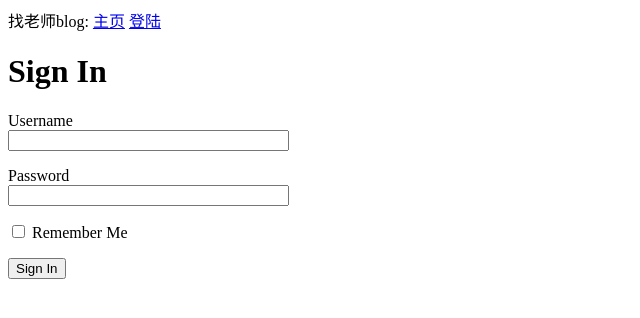
After one commit to Martindu263/flask_website, a Flask app: page /login in a window 1280 px wide. The commit adds this page. Shown: the top 318 px of the page, without its empty margins (0-640 px from the left). Run offline with Flask 2, Linux system fonts and the light colour scheme.

Commit message:
add_login

```diff
--- a/app/__init__.py
+++ b/app/__init__.py
@@ -1,7 +1,9 @@
 #从flask包中导入Flask类
 from flask import Flask
+from config import Config
 #将Flask类的实例赋值给名为 app 的变量，这个实例成为app包的成员
 app = Flask(__name__)
+app.config.from_object(Config)
 
 #从app包中导入模块routes
 from app import routes	#此处在下面是为了避免循环引入
--- /dev/null
+++ b/app/forms.py
@@ -0,0 +1,9 @@
+from flask_wtf import FlaskForm
+from wtforms import StringField,PasswordField,BooleanField,SubmitField
+from wtforms.validators import DataRequired
+
+class LoginForm(FlaskForm):
+	username = StringField('Username', validators=[DataRequired()])
+	password = PasswordField('Password', validators=[DataRequired()])
+	remember_me = BooleanField('Remember Me')
+	submit = SubmitField('Sign In')
--- a/app/routes.py
+++ b/app/routes.py
@@ -1,10 +1,10 @@
 from flask import render_template
 from app import app
+from app.forms import LoginForm
 
-#2个路由
+
 @app.route('/')
 @app.route('/index')
-
 #1个视图函数
 def index():
 	user = {'username': 'Monkey'}
@@ -20,3 +20,8 @@ def index():
 		}
 		]
 	return render_template('index.html', user=user, posts=posts)
+
+@app.route('/login')
+def login():
+	form = LoginForm()#表单实例化对象
+	return render_template('login.html', title='Sign In', form=form)
--- a/app/templates/base.html
+++ b/app/templates/base.html
@@ -10,6 +10,11 @@
 	{% endif %}
 </head>
 <body>
+	<div>
+		找老师blog:
+		<a href="/index">主页</a>
+		<a href="/login">登陆</a>
+	</div>
 	{% block content %}
 	{% endblock %}
 </body>
--- /dev/null
+++ b/app/templates/login.html
@@ -0,0 +1,17 @@
+{% extends "base.html" %}
+{% block content %}
+	<h1>Sign In</h1>
+	<form action="" method="post" novalidate>
+		{{ form.hidden_tag() }}
+		<p>
+			{{ form.username.label }}<br>
+			{{ form.username(size=32) }}
+		</p>
+		<p>
+			{{ form.password.label }}<br>
+			{{ form.password(size=32) }}
+		</p>
+		<p>{{ form.remember_me() }} {{ form.remember_me.label }}</p>
+		<p>{{ form.submit() }}</p>
+	</form>
+{% endblock %}
--- /dev/null
+++ b/config.py
@@ -0,0 +1,4 @@
+import os
+
+class Config:
+	SECRET_KEY = os.environ.get('SECRET_KEY') or 'You will never guess.'
```
